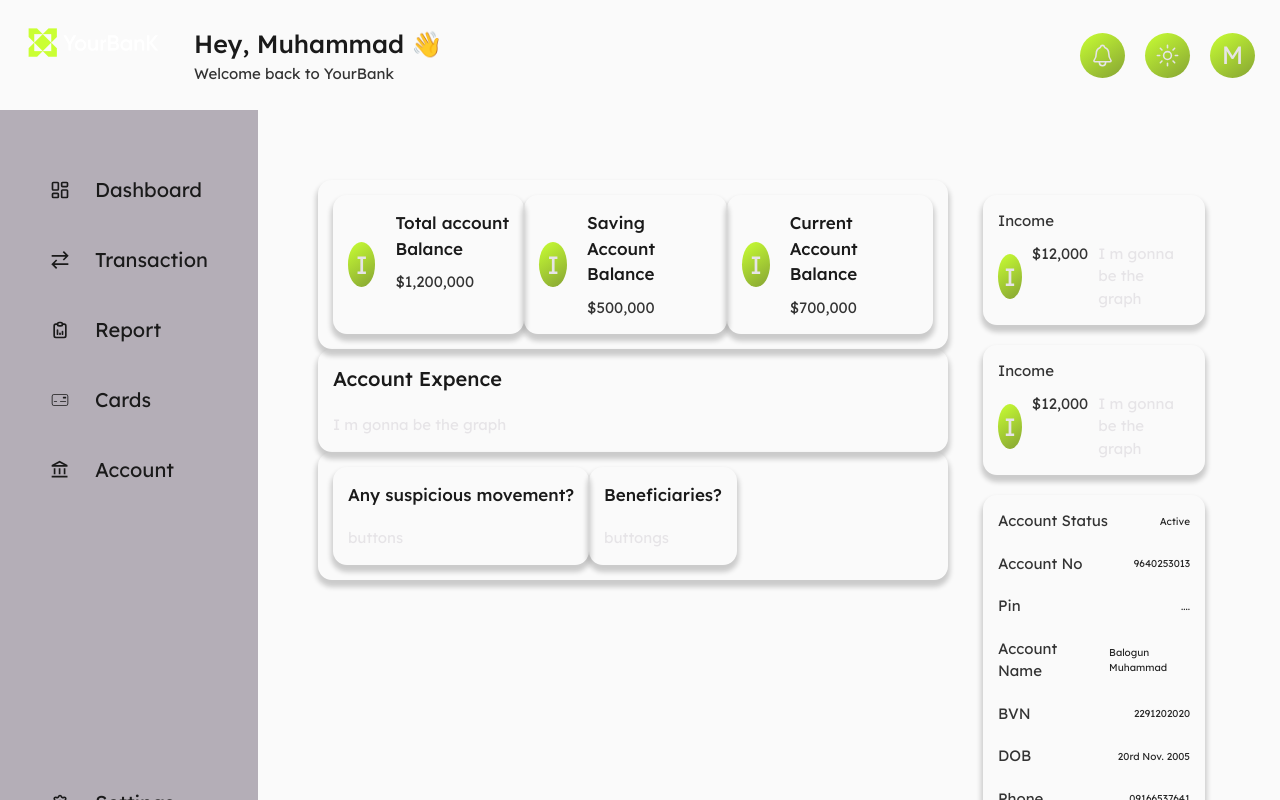
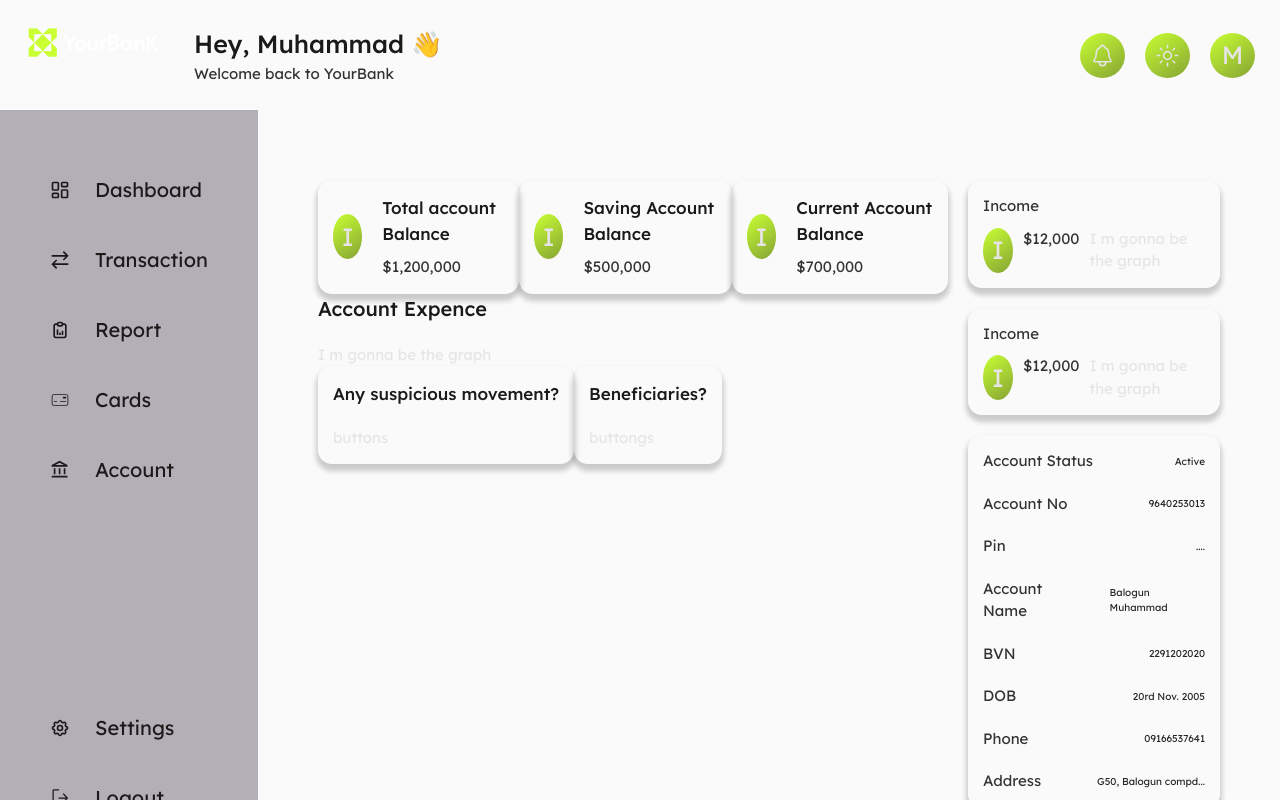
Before and after one commit to Muhammad0320/bank--f, a Next.js app: page /account in a window 1280 px wide. Shown: the top 800 px of the page. Built offline with nearby package versions, Linux system fonts and the light colour scheme.

Commit message:
chore:  update style ts

```diff
--- a/src/app/(content)/account/style.ts
+++ b/src/app/(content)/account/style.ts
@@ -19,8 +19,6 @@ export const AccountDetailsComponent = styled(FlexContainer)`
   grid-column: 2 / -1;
   grid-row: 1 / -1;
 
-  padding: ${() => ClampComponent(900, 1250, 1, 1.5)};
-
   & > * {
     border-radius: ${() => ClampComponent(900, 1250, 1, 1.4)};
 
@@ -34,13 +32,9 @@ export const AccountOverviewContainer = styled.section`
   grid-column: 1 / 2;
   grid-row: 1 / -1;
 
-  & > * {
-    border-radius: ${() => ClampComponent(900, 1250, 1, 1.4)};
+  /* display: grid;
 
-    box-shadow: var(--box-shadow-light);
-
-    padding: ${() => ClampComponent(900, 1250, 1, 1.5)};
-  }
+  grid-template-columns: auto auto auto; */
 `;
 
 export const AccountBalanceContainer = styled(FlexContainer)`
```
